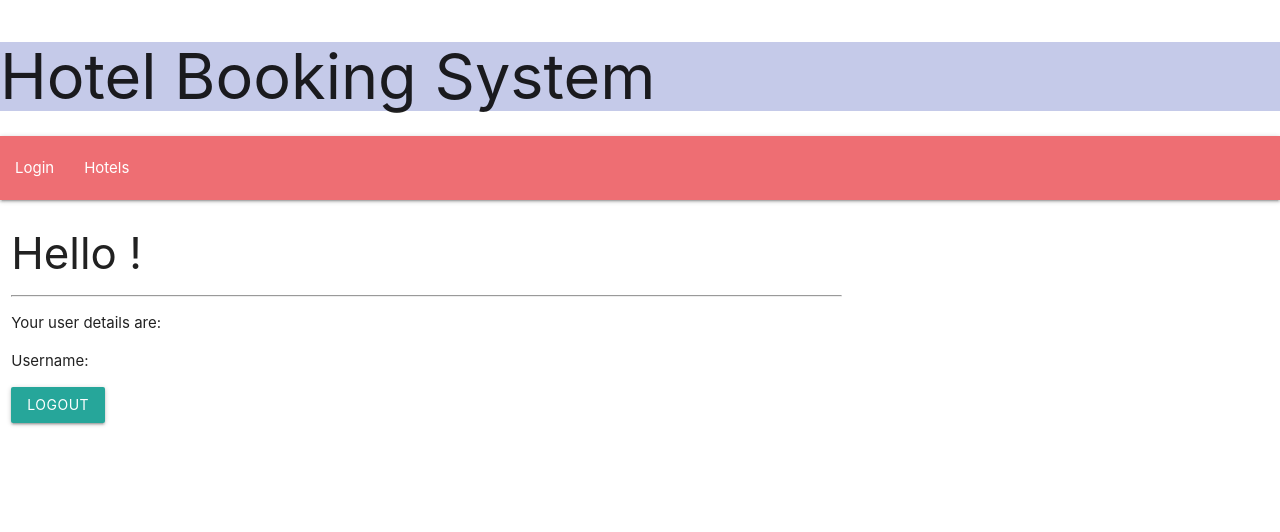
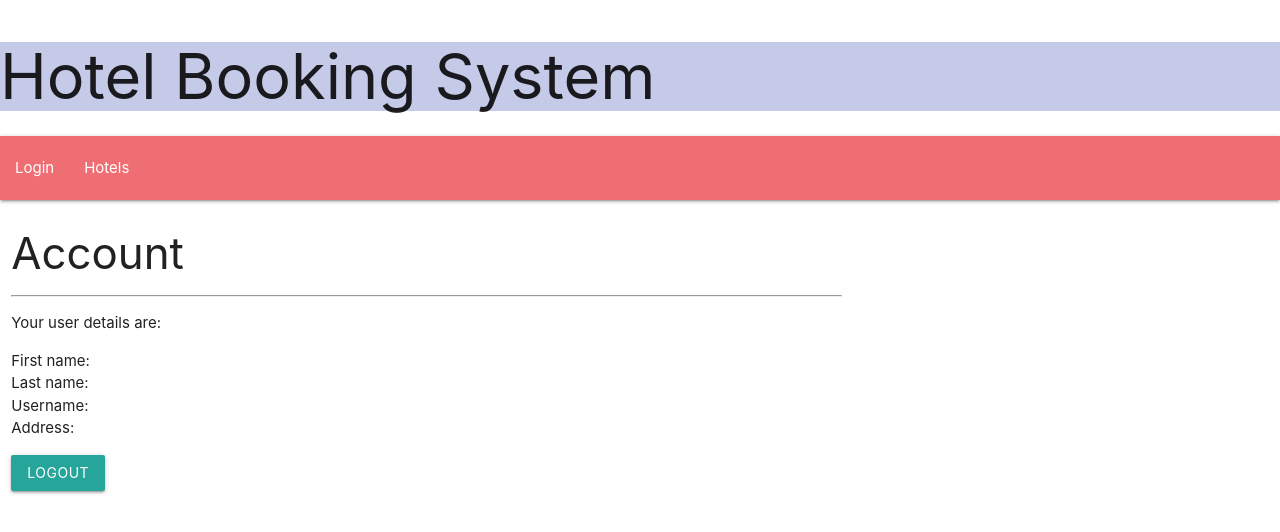
Before and after one commit to StephenRipley/hotelbookingsystem_frontend_react, a React (Create React App) app: page / in a window 1280 px wide. Shown: the top 532 px of the page. Built offline with nearby package versions, Linux system fonts and the light colour scheme.

Commit message:
Minor changes to message formatting

```diff
--- a/src/components/Login.js
+++ b/src/components/Login.js
@@ -30,8 +30,12 @@ class Login extends Component {
         })
         .then(response => {
                 this.props.history.push("/hotels");
+                localStorage.setItem('firstName', response.data.firstName);
+                localStorage.setItem('lastName', response.data.lastName);
                 localStorage.setItem('username', response.data.username);
+                localStorage.setItem('address', response.data.address);
                 localStorage.setItem('loggedIn', true);
+                console.log(response);
             })
             .catch(err => {
                 this.setState({errorMessage: err.message});
@@ -39,9 +43,11 @@ class Login extends Component {
         }
 
     logout() {
+        localStorage.setItem('firstName', '');
+        localStorage.setItem('lastName', '');
+        localStorage.setItem('username', '');
+        localStorage.setItem('address', '');
         localStorage.setItem('loggedIn', false);
-        localStorage.setItem('username', '');
-        console.log(localStorage);
         window.location.reload(false);
     }
 
@@ -74,12 +80,15 @@ render() {
     } else {
         return (
             <div>
-                <h3>Hello {localStorage.getItem('username')}!</h3>
+                <h3>Account</h3>
                 <hr />
                 <div>
                     <p>Your user details are:</p>
                         <ul>
+                            <li>First name: {localStorage.getItem('firstName')}</li>
+                            <li>Last name: {localStorage.getItem('lastName')}</li>
                             <li>Username: {localStorage.getItem('username')}</li>
+                            <li>Address: {localStorage.getItem('address')}</li>
                         </ul>
                 </div>
                 <div>
```
